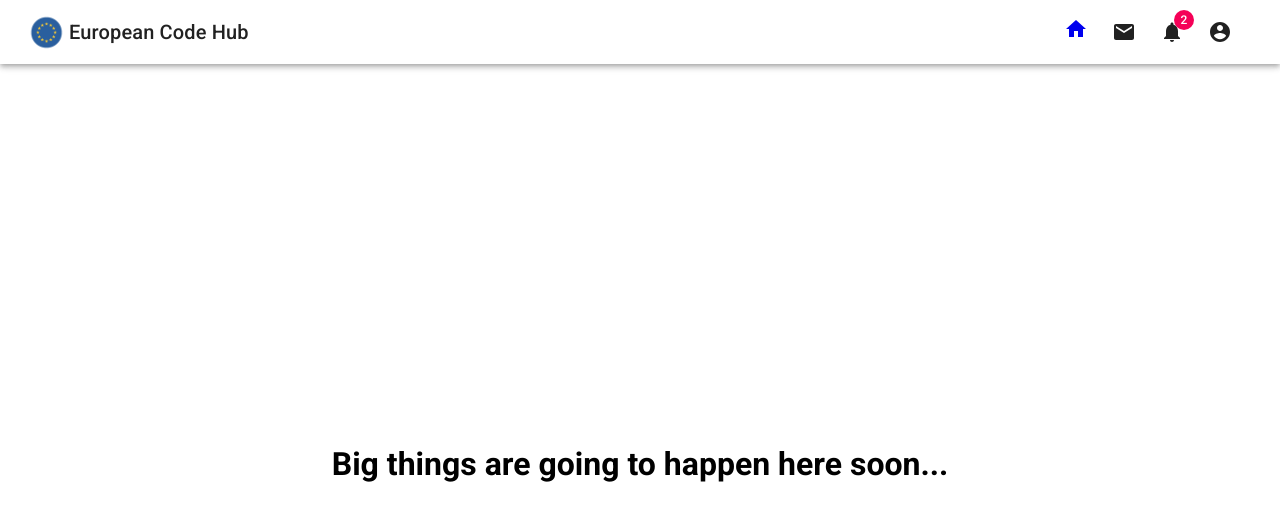
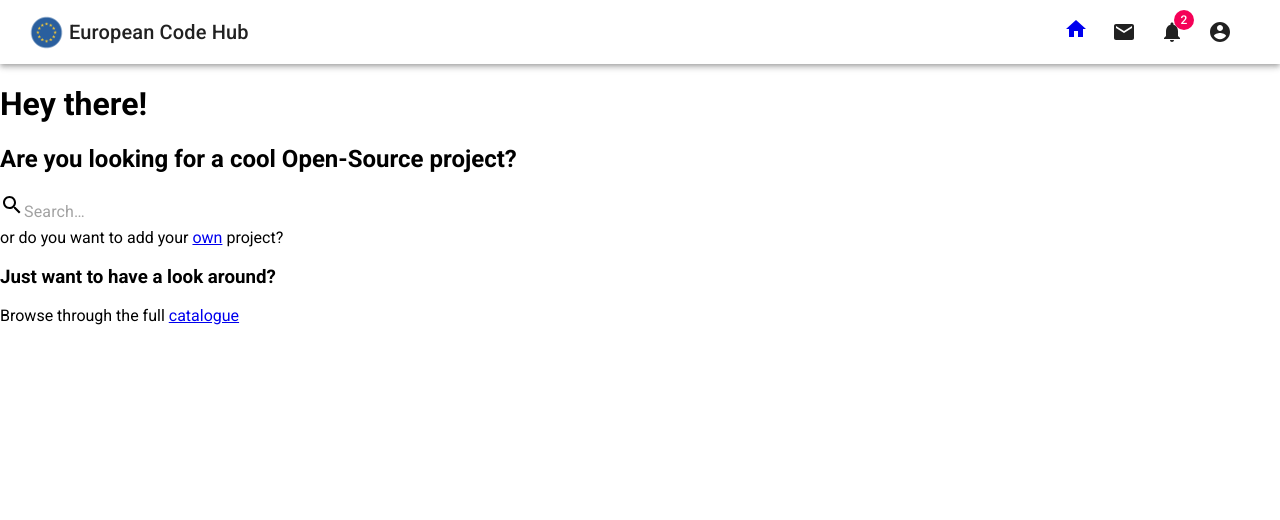
Before and after one commit to patreu22/european-code-hub, a React (Create React App) app in the folder code/code-hub-frontend/: page / in a window 1280 px wide. Shown: the top 520 px of the page. Built offline with nearby package versions, Linux system fonts and the light colour scheme.

Commit message:
Added basic UI elements to main page

```diff
--- a/code/code-hub-frontend/package.json
+++ b/code/code-hub-frontend/package.json
@@ -6,7 +6,7 @@
   "private": true,
   "dependencies": {
     "@material-ui/core": "^4.7.0",
-    "react": "^16.11.0",
+    "react": "^16.12.0",
     "react-dom": "^16.11.0",
     "react-router-dom": "^5.1.2",
     "react-scripts": "3.2.0",
--- a/code/code-hub-frontend/src/components/Toolbar.js
+++ b/code/code-hub-frontend/src/components/Toolbar.js
@@ -39,7 +39,7 @@ const useStyles = makeStyles(theme => ({
     },
 }));
 
-export default function PrimarySearchAppBar() {
+export default function ECHToolbar() {
     const classes = useStyles();
     const [anchorEl, setAnchorEl] = React.useState(null);
 
@@ -78,20 +78,7 @@ export default function PrimarySearchAppBar() {
                     <Typography className={classes.title} variant="h6" noWrap>
                         European Code Hub
                     </Typography>
-                    {/* <div className={classes.search}>
-                        <div className={classes.searchIcon}>
-                            <SearchIcon />
-                        </div>
-                        <InputBase
-                            placeholder="Search…"
-                            classes={{
-                                root: classes.inputRoot,
-                                input: classes.inputInput,
-                            }}
-                            inputProps={{ 'aria-label': 'search' }}
-                        />
-                    </div>*/
-                        <div className={classes.grow} />}
+                    <div className={classes.grow} />
                     <div className={classes.sectionDesktop}>
                         <IconButton color="inherit">
                             <Badge color="secondary">
--- a/code/code-hub-frontend/src/pages/Home.js
+++ b/code/code-hub-frontend/src/pages/Home.js
@@ -1,14 +1,31 @@
 import React, { Component, } from 'react';
 import Toolbar from '../components/Toolbar';
-import Placeholder from '../components/Placeholder';
+// import Placeholder from '../components/Placeholder';
+// import { makeStyles } from '@material-ui/core/styles';
+import { Search as SearchIcon } from '@material-ui/icons';
+import { Box, InputBase } from '@material-ui/core';
+import { Link } from 'react-router-dom';
+
+
 
 class Home extends Component {
-
     render() {
         return (
             <div>
                 <Toolbar />
-                <Placeholder />
+                <h1>Hey there!</h1>
+                <h2>Are you looking for a cool Open-Source project?</h2>
+                <div >
+                    <div>
+                        <SearchIcon />
+                        <InputBase
+                            placeholder="Search…"
+                        />
+                    </div>
+                </div>
+                <span>or do you want to add your <Link to="/add">own</Link> project?</span>
+                <h3>Just want to have a look around?</h3>
+                <p>Browse through the full <Link to="/catalogue">catalogue</Link></p>
             </div>
         );
     }
```
Also changed, not shown: 1 other file (tests, documents, lock files or other folders).
